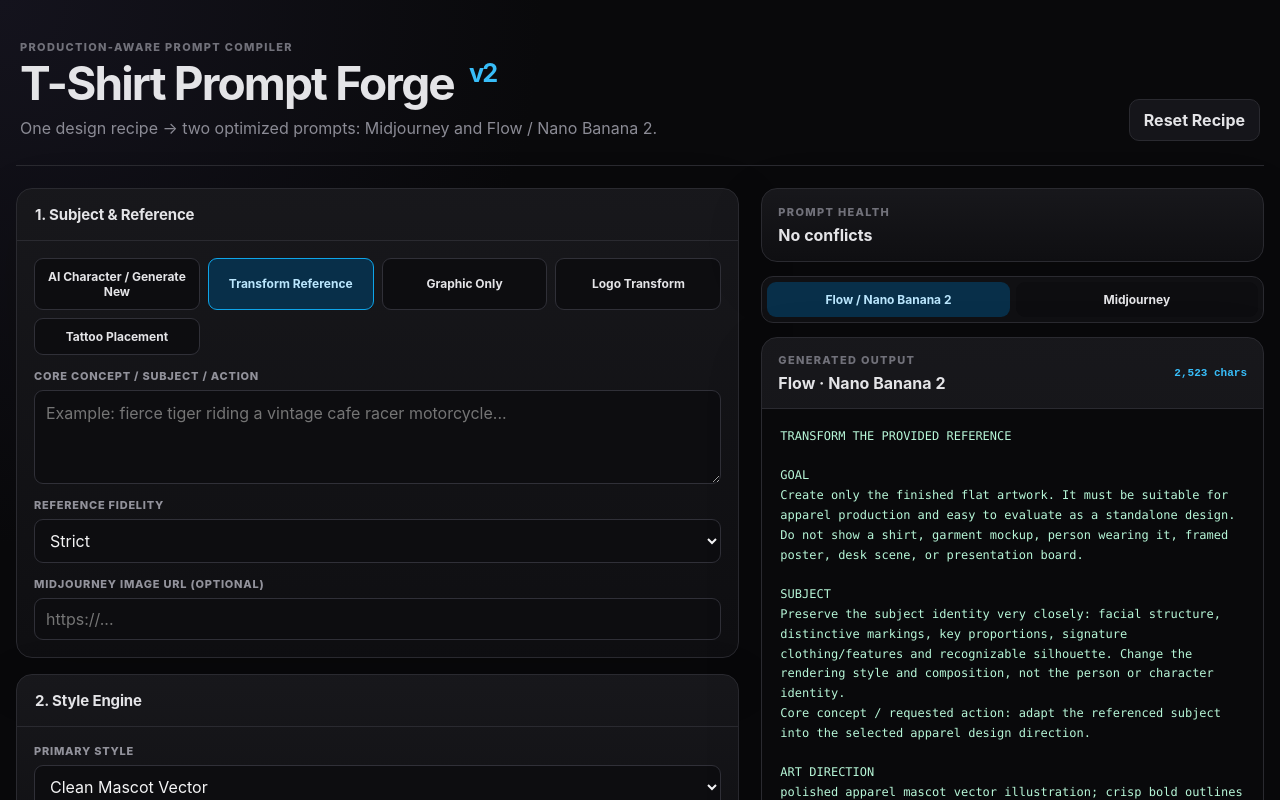
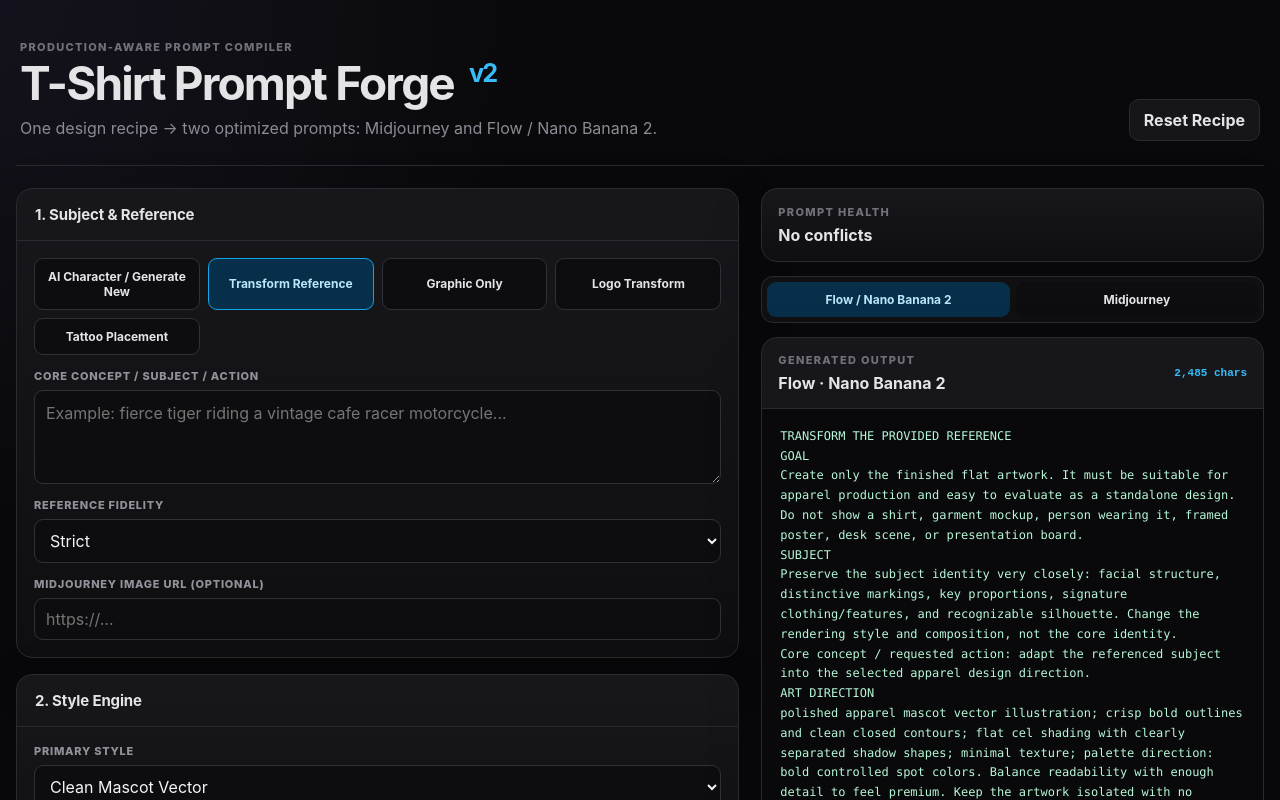
Before and after one commit to ayamkabisat-byte/tshirt-prompt-forge-v2, a React (Vite) app: page / in a window 1280 px wide. Shown: the top 800 px of the page. Built offline with nearby package versions, Linux system fonts and the light colour scheme.

Commit message:
feat: enrich Flow prompt compiler

```diff
--- a/src/prompt/flow.js
+++ b/src/prompt/flow.js
@@ -3,15 +3,13 @@
 export function buildFlowPrompt(recipe) {
   const modeTitle = recipe.subjectMode === 'reference' || recipe.subjectMode === 'logo'
     ? 'TRANSFORM THE PROVIDED REFERENCE'
-    : 'CREATE A NEW STANDALONE T-SHIRT GRAPHIC'
+    : recipe.subjectMode === 'tattoo'
+      ? 'CREATE A NEW TATTOO-READY FLAT ARTWORK'
+      : 'CREATE A NEW STANDALONE T-SHIRT GRAPHIC'
 
-  const subjectRules = recipe.subjectMode === 'reference'
-    ? referenceRules(recipe)
-    : recipe.subjectMode === 'logo'
-      ? logoRules(recipe)
-      : recipe.subjectMode === 'graphic'
-        ? `Create a graphic-only design. Do not include humans or faces. Core concept: ${recipe.idea || 'a bold symbolic apparel graphic'}.`
-        : `Main subject / concept: ${recipe.idea || 'a distinctive central character or subject'}.`
+  const extraPrompt = String(recipe.extraPrompt || '').trim()
+  const negativePrompt = String(recipe.negativePrompt || '').trim()
+  const flowModelLabel = recipe.flowModelLabel || recipe.flowModel || 'Nano Banana 2'
 
   return [
     modeTitle,
@@ -20,39 +18,59 @@
     'Create only the finished flat artwork. It must be suitable for apparel production and easy to evaluate as a standalone design. Do not show a shirt, garment mockup, person wearing it, framed poster, desk scene, or presentation board.',
     '',
     'SUBJECT',
-    subjectRules,
+    subjectRules(recipe),
     '',
     'ART DIRECTION',
     buildStyleDirection(recipe, true),
     '',
     'COMPOSITION',
-    `${getComposition(recipe.composition)}. ${getEdge(recipe.edge)}. Keep the main silhouette readable from a distance and maintain intentional negative space.`,
+    `${getComposition(recipe.composition)}. ${getEdge(recipe.edge)}. Keep the main silhouette readable from a distance and preserve an intentional apparel-focused hierarchy.`,
     '',
     'TYPOGRAPHY',
     typographyDirection(recipe, true),
     '',
     'COLOR & PRODUCTION',
     productionRules(recipe, true),
+    extraPrompt ? `\nEXTRA DIRECTION\n${extraPrompt}` : '',
+    negativePrompt ? `\nAVOID\n- ${negativePrompt}` : '',
     '',
     'OUTPUT CONSTRAINTS',
-    '- standalone flat artwork only',
+    '- standalone artwork only',
     '- clean visual hierarchy and intentional apparel composition',
-    '- no unrequested logos, signatures, watermarks, mockups or extra wording',
-    recipe.vectorReady ? '- favor simplified closed shapes and separations that can be traced into vector artwork' : '- preserve the selected rendering texture while keeping the design printable',
+    '- no unrequested logos, signatures, watermarks, mockups, or extra wording',
+    recipe.vectorReady
+      ? '- Vector Ready is intentionally enabled: keep shapes and separations trace-friendly where compatible with the chosen print method'
+      : ['dtg', 'dtf'].includes(recipe.printMethod)
+        ? '- raster artwork is allowed; preserve useful gradients, texture, shading, glow, and complex color treatment instead of flattening everything into vector shapes'
+        : '- preserve the selected rendering texture while keeping the design printable',
     '',
-    `FLOW SETTING NOTE: Select ${recipe.flowModelLabel} in Flow and set the canvas aspect ratio to ${recipe.aspectRatio}. Aspect ratio is a Flow setting, not Midjourney-style prompt syntax.`,
-  ].join('\n')
+    `FLOW SETTING NOTE: Select ${flowModelLabel} in Flow and set the canvas aspect ratio to ${recipe.aspectRatio}.`,
+  ].filter(Boolean).join('\n')
 }
 
-function referenceRules(recipe) {
-  const fidelity = {
-    strict: 'Preserve the subject identity very closely: facial structure, distinctive markings, key proportions, signature clothing/features and recognizable silhouette. Change the rendering style and composition, not the person or character identity.',
-    balanced: 'Keep the supplied subject clearly recognizable, preserving its major features and silhouette while allowing moderate stylistic reinterpretation.',
-    loose: 'Use the supplied image as inspiration. Preserve only the most recognizable concept and allow broad reinterpretation.',
+function subjectRules(recipe) {
+  const idea = String(recipe.idea || '').trim()
+
+  if (recipe.subjectMode === 'reference') {
+    const fidelity = {
+      strict: 'Preserve the subject identity very closely: facial structure, distinctive markings, key proportions, signature clothing/features, and recognizable silhouette. Change the rendering style and composition, not the core identity.',
+      balanced: 'Keep the supplied subject clearly recognizable, preserving major features and silhouette while allowing moderate stylistic reinterpretation.',
+      loose: 'Use the supplied image as inspiration. Preserve only the most recognizable concept and allow broad reinterpretation.',
+    }
+    return `${fidelity[recipe.referenceFidelity] ?? fidelity.balanced}\nCore concept / requested action: ${idea || 'adapt the referenced subject into the selected apparel design direction'}.`
   }
-  return `${fidelity[recipe.referenceFidelity] ?? fidelity.balanced}\nCore concept / requested action: ${recipe.idea || 'adapt the referenced subject into the selected apparel design direction'}.`
+
+  if (recipe.subjectMode === 'logo') {
+    return `Use the supplied logo as the strict structural reference. Preserve its overall silhouette, proportions, spacing, and readable spelling. Do not redesign the logo geometry. Apply only the requested material or visual treatment: ${idea || 'a premium dimensional material transformation'}. Return the transformed logo as standalone artwork.`
+  }
+
+  if (recipe.subjectMode === 'graphic') {
+    return `Create a graphic-only design. Do not include a human portrait unless explicitly requested. Core concept: ${idea || 'a bold symbolic apparel graphic'}.`
+  }
+
+  if (recipe.subjectMode === 'tattoo') {
+    return `Create a tattoo-oriented flat design. Main concept: ${idea || 'a strong tattoo centerpiece'}. It must read as tattoo artwork, not as a photographed tattoo on skin.`
+  }
+
+  return `Main subject / concept: ${idea || 'a distinctive central character or subject'}.`
 }
-
-function logoRules(recipe) {
-  return `Use the supplied logo as the strict structural reference. Preserve its exact overall silhouette, proportions, spacing, and all readable spelling. Do not redesign the logo geometry. Apply only the requested visual/material treatment: ${recipe.idea || 'a premium dimensional material treatment'}. Return the transformed logo as standalone artwork.`
-}
```
